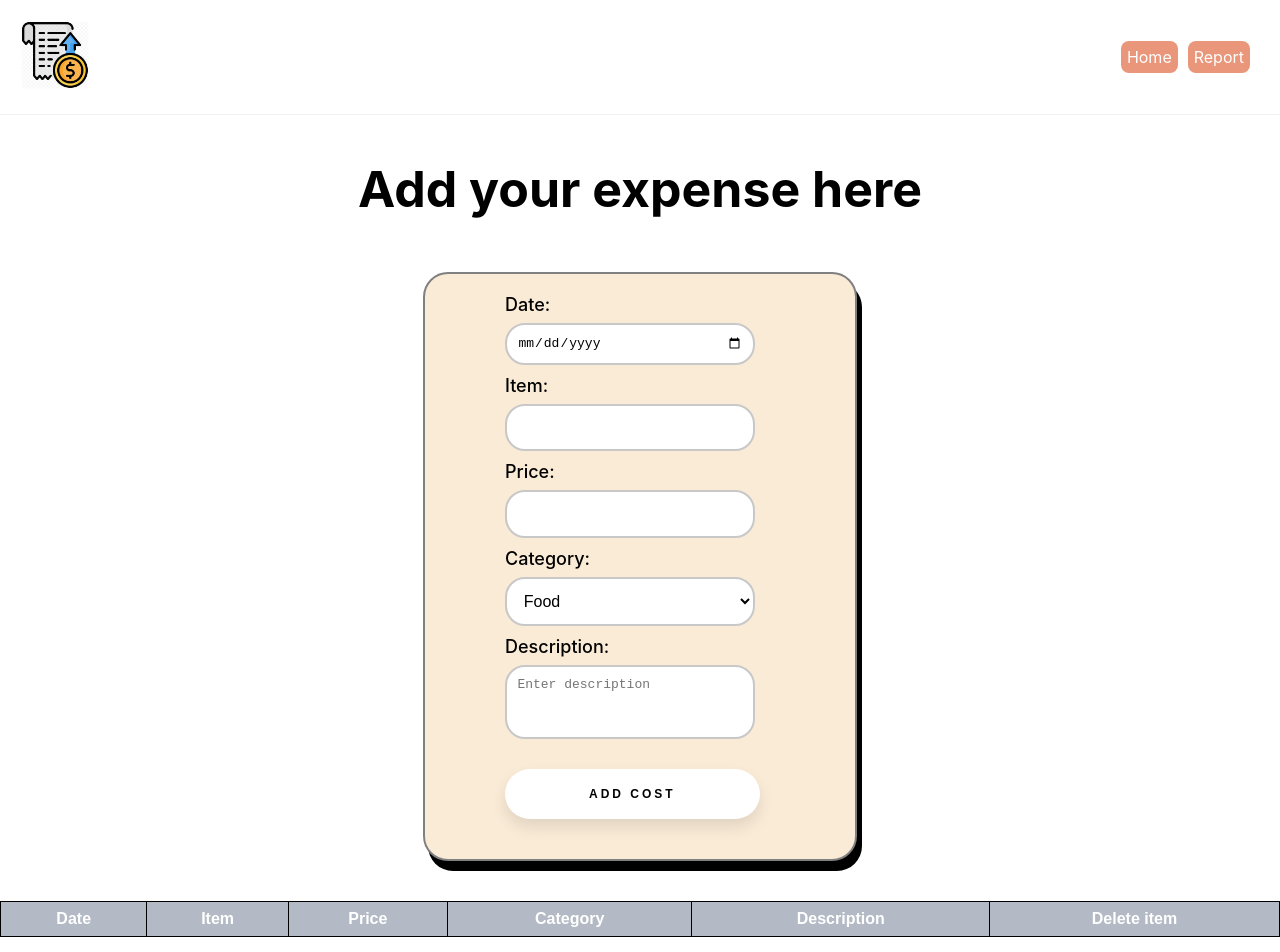
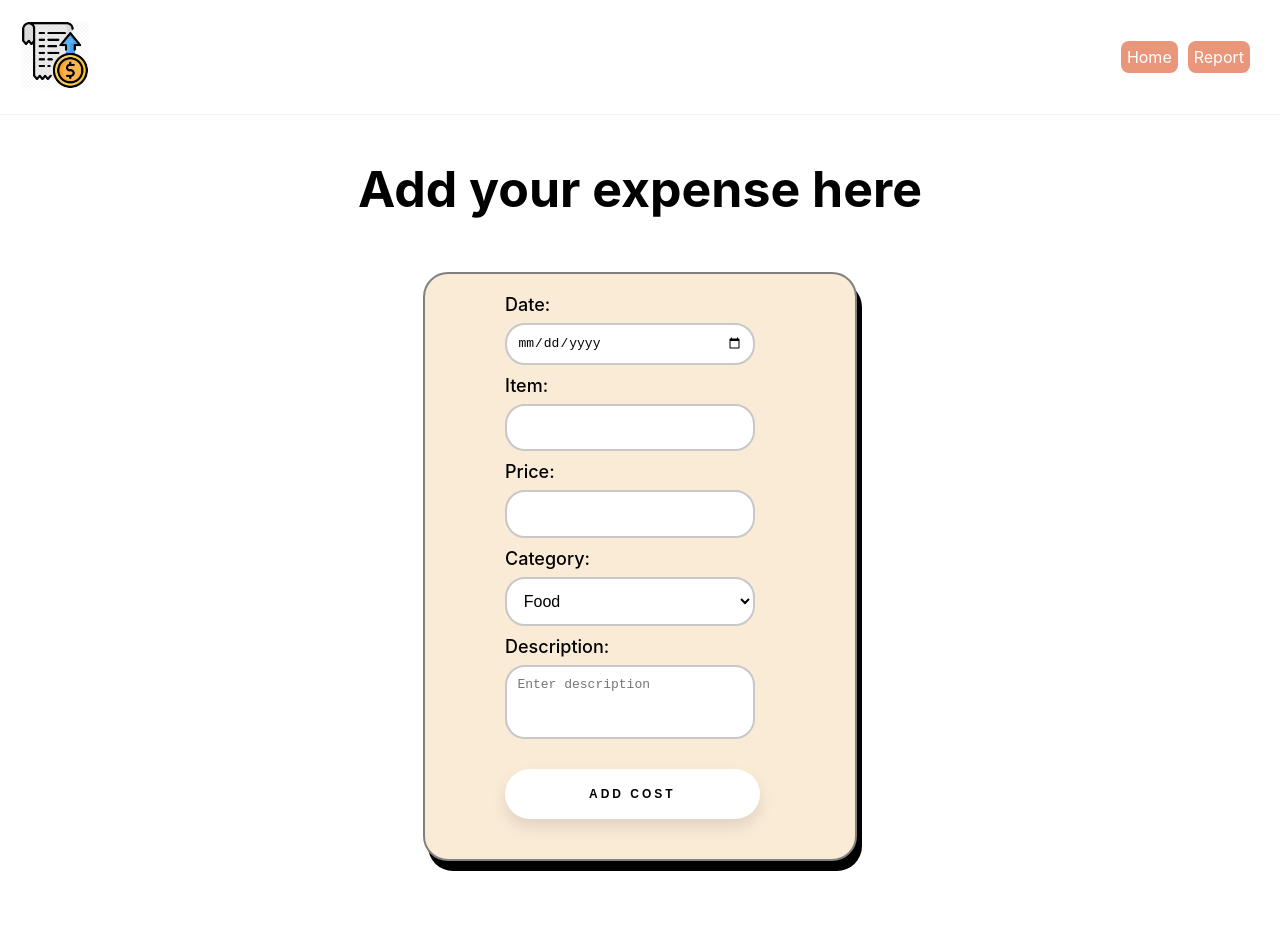
Before and after one commit to MosheD1/cost-manager-frontend, a React (Create React App) app: page / in a window 1280 px wide. Shown: the top 952 px of the page. After the commit the page ends 921 px from the top, so only its background shows below. Built offline with nearby package versions, Linux system fonts and the light colour scheme.

Commit message:
clean code

```diff
--- a/src/homePage.js
+++ b/src/homePage.js
@@ -3,13 +3,13 @@ import './homePage.css';
 import idb from './idb';
 
 const HomePage = () => {
+  const [inputError, setInputError] = useState('');
+  const [inputItem, setInputItem] = useState('');
+  const [inputList, setInputList] = useState([]);
   const [inputDate, setInputDate] = useState('');
-  const [inputItem, setInputItem] = useState('');
+  const [inputCategory, setInputCategory] = useState('food');
   const [inputPrice, setInputPrice] = useState('');
-  const [inputCategory, setInputCategory] = useState('food');
   const [inputDescription, setInputDescription] = useState('');
-  const [inputList, setInputList] = useState([]);
-  const [inputError, setInputError] = useState('');
 
   useEffect(() => {
     const fetchData = async () => {
@@ -32,19 +32,19 @@ const HomePage = () => {
     }
     setInputError('');
     const newCost = {
+      category: inputCategory,
+      item: inputItem,
+      description: inputDescription,
       date: inputDate,
-      item: inputItem,
       price: inputPrice,
-      category: inputCategory,
-      description: inputDescription,
     };
     setInputList([...inputList, newCost]);
     idb.addCost([...inputList, newCost]);
-    setInputDate('');
-    setInputItem('');
-    setInputPrice('');
     setInputCategory('food');
     setInputDescription('');
+    setInputDate('');
+    setInputPrice('');
+    setInputItem('');
     alert('Cost added successfully');
   };
 
@@ -62,28 +62,28 @@ const HomePage = () => {
         <div className="form-group">
           <label htmlFor="name">Date:</label>
           <input
+            required
             type="date"
+            max={today}
+            onChange={(e) => setInputDate(e.target.value)}
             value={inputDate}
-            onChange={(e) => setInputDate(e.target.value)}
-            required
             autoComplete="off"
-            max={today}
           />
         </div>
         <div className="form-group">
           <label>Item: </label>
           <input
-            type="text"
             value={inputItem}
             onChange={(e) => setInputItem(e.target.value)}
+            type="text"
           />
         </div>
         <div className="form-group">
           <label>Price: </label>
           <input
+            onChange={(e) => setInputPrice(e.target.value)}
+            value={inputPrice}
             type="number"
-            value={inputPrice}
-            onChange={(e) => setInputPrice(e.target.value)}
           />
         </div>
         <div className="form-group">
@@ -108,49 +108,21 @@ const HomePage = () => {
           <label>Description: </label>
           <textarea
             value={inputDescription}
+            className="expense-description"
             onChange={(e) => setInputDescription(e.target.value)}
             placeholder="Enter description"
-            className="expense-description"
           ></textarea>
         </div>
         <div className="submit-section">
-          <button className="add-button" id="plus" onClick={handleAddCost}>
+          <button
+            onClick={handleAddCost}
+            className="add-button"
+            id="plus">
             Add cost
           </button>
           {inputError && <p className="error">{inputError}</p>}
         </div>
       </div>
-      <table className="expense-table">
-        <thead>
-          <tr>
-            <th className="table-header">Date</th>
-            <th className="table-header">Item</th>
-            <th className="table-header">Price</th>
-            <th className="table-header">Category</th>
-            <th className="table-header">Description</th>
-            <th className="table-header">Delete item</th>
-          </tr>
-        </thead>
-        <tbody>
-          {inputList.map((input, index) => (
-            <tr key={index} className="table-row">
-              <td className="table-data">{input.date}</td>
-              <td className="table-data">{input.item}</td>
-              <td className="table-data">{input.price}</td>
-              <td className="table-data">{input.category}</td>
-              <td className="table-data">{input.description}</td>
-              <td className="table-data">
-                <button
-                  className="delete-button"
-                  onClick={() => handleDeleteCost(index)}
-                >
-                  Delete
-                </button>
-              </td>
-            </tr>
-          ))}
-        </tbody>
-      </table>
     </div>
   );
 };
--- a/src/reportsPage.js
+++ b/src/reportsPage.js
@@ -89,7 +89,7 @@ const ReportsPage = () => {
           <option value="" disabled>
             Select a month
           </option>
-          {Array.from({ length: 12 }, (_, i) => {
+          {Array.from({ length: 12 }, (item, i) => {
             const month = new Date(0, i).toLocaleString('en-US', {
               month: 'long',
             });
```
